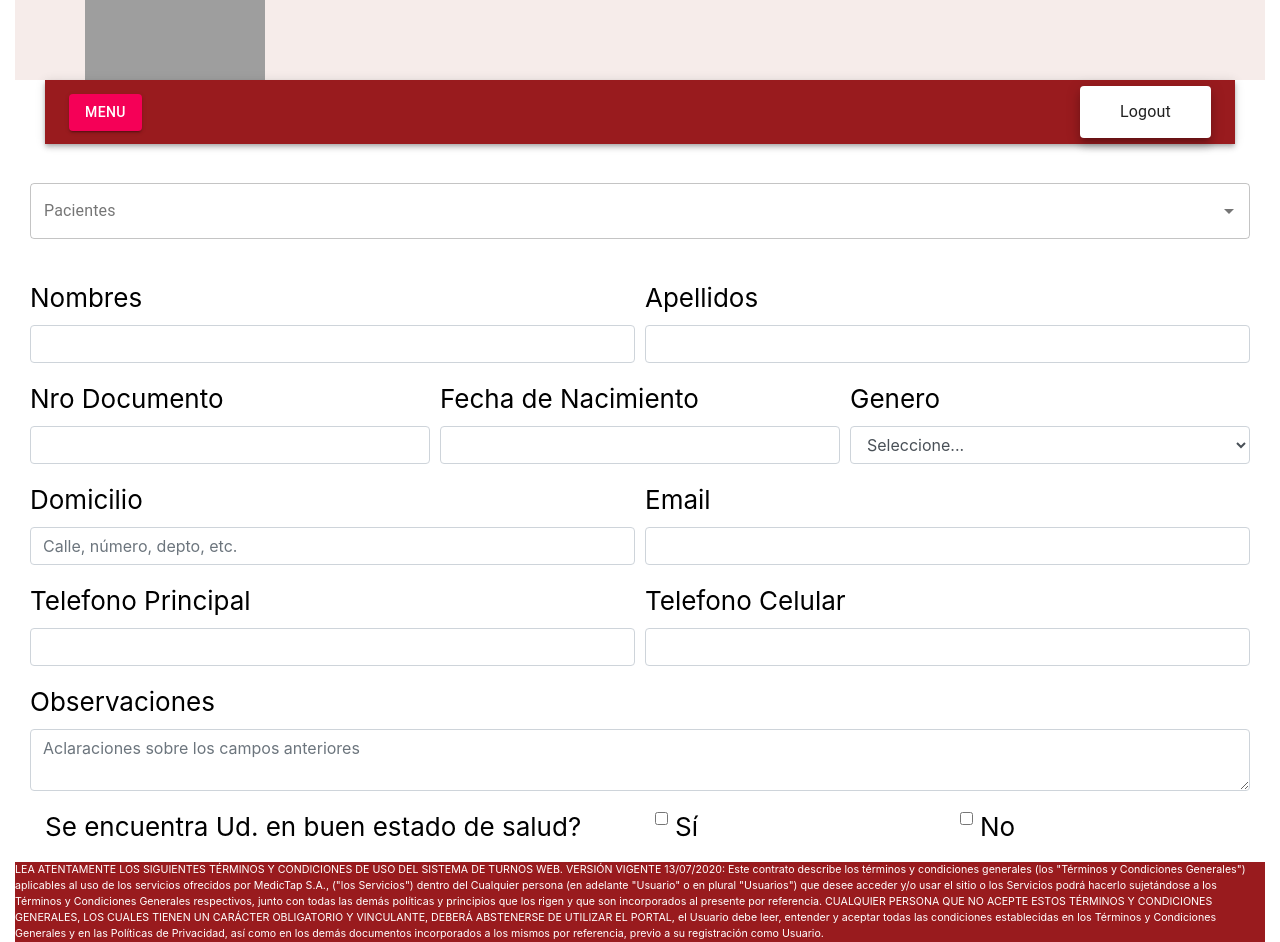
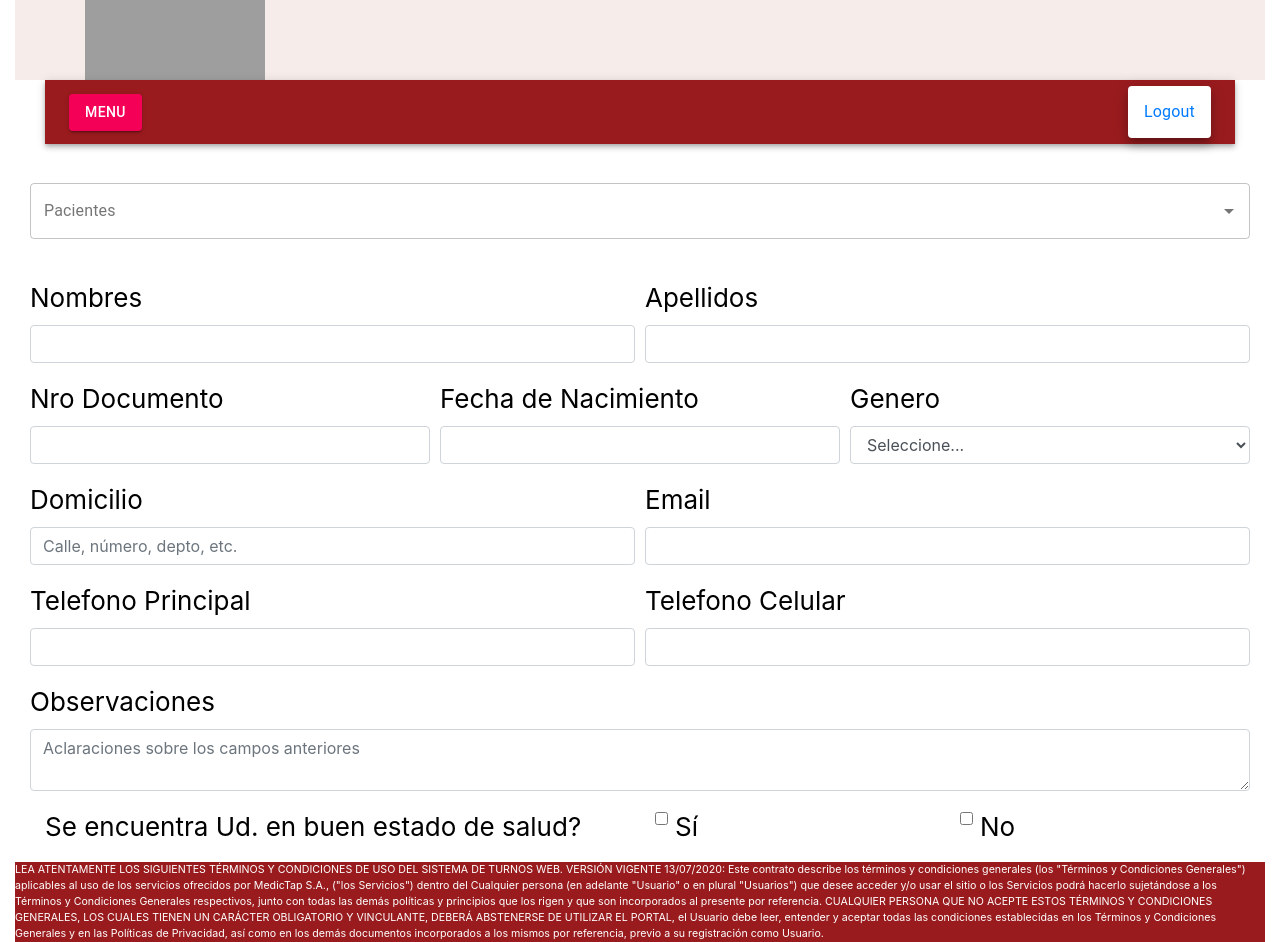
Before and after one commit to DarVerZi/meditTap, a React (Create React App) app: page /HistoriaClinica in a window 1280 px wide. Both pictures are taken after a click on the button 1187 px from the left and 112 px from the top of the page. Built offline with nearby package versions, Linux system fonts and the light colour scheme; grey boxes are pictures that could not be loaded.

Commit message:
Login completo

```diff
--- a/src/components/MenuAppBar.js
+++ b/src/components/MenuAppBar.js
@@ -13,8 +13,7 @@ import MenuItem from '@material-ui/core/MenuItem';
 import Link from '@material-ui/core/Link';
 import Menu from '@material-ui/core/Menu';
 import SimpleMenu from './SimpleMenu';
-import { Container } from '@material-ui/core';
-
+import { NavLink } from 'react-router-dom';
 
 
 const useStyles = makeStyles(theme => ({
@@ -120,15 +119,8 @@ export default function MenuAppBar() {
                   open={open}
                   onClose={handleClose}
                 >
-                  <MenuItem
-                  //containerElement={<Link to="/Login"/>}
-                  primaryText="Login"
-                  onClick={handleClose}
-                  >Login
-                  </MenuItem>
-                  <MenuItem onClick={handleClose} containerElement={<Link to="/Registrar"/>}>
-                    Registrar
-                  </MenuItem>
+                  <MenuItem onClick={handleClose}><NavLink to="/Login">Login</NavLink></MenuItem>
+                  <MenuItem onClick={handleClose}><NavLink to="/Registrar">Registrarse</NavLink></MenuItem>
                 </Menu>
               </div>
             )}
--- a/src/components/MenuAppBar2.js
+++ b/src/components/MenuAppBar2.js
@@ -13,7 +13,7 @@ import MenuItem from '@material-ui/core/MenuItem';
 import Link from '@material-ui/core/Link';
 import Menu from '@material-ui/core/Menu';
 import SimpleMenu from './SimpleMenu';
-import { Container } from '@material-ui/core';
+import { NavLink } from 'react-router-dom';
 
 
 
@@ -121,12 +121,8 @@ export default function MenuAppBar() {
                   open={open}
                   onClose={handleClose}
                 >
-                  <MenuItem
-                  primaryText="Login"
-                  onClick={handleClose}
-                  path="/"
-                  ><Container>Logout</Container>
-                  </MenuItem>
+                  <MenuItem onClick={handleClose}><NavLink to="/">Logout</NavLink></MenuItem>
+
                 </Menu>
               </div>
             )}
--- a/src/components/TabPanel.js
+++ b/src/components/TabPanel.js
@@ -95,6 +95,9 @@ export default function FullWidthTabs() {
         <TabPanel value={value} index={2} dir={theme.direction}>
           <Contacto/>
         </TabPanel>
+        <TabPanel value={value} index={2} dir={theme.direction}>
+          <Contacto/>
+        </TabPanel>
       </SwipeableViews>
     </div>
     </div>
```
